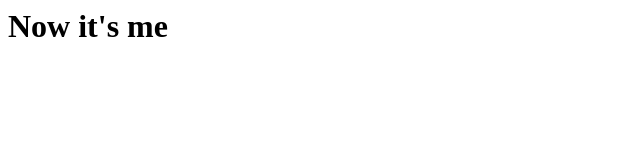
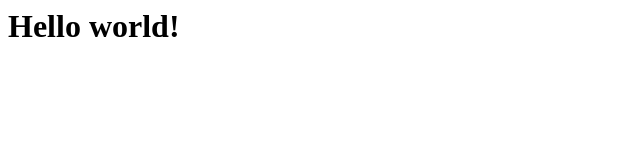
Before and after one commit to Lora2705/web-course-2024, a plain HTML site: page index.html in a window 1280 px wide. Shown: the whole page, without its empty margins (0-640 px from the left). Drawn offline with Linux system fonts and the light colour scheme.

Commit message:
my changes for my firsl html file

```diff
--- a/index.html
+++ b/index.html
@@ -1 +1 @@
-<h1>Now it's me</h1>
+<h1>Hello world!</h1>
```
